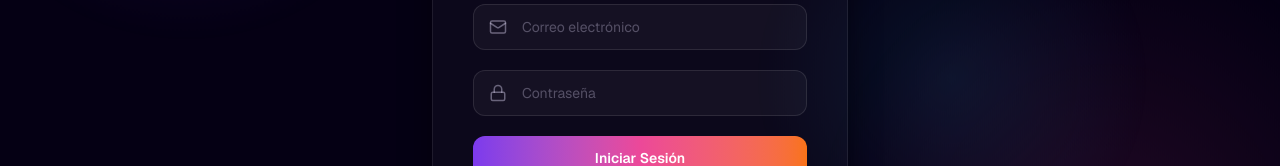
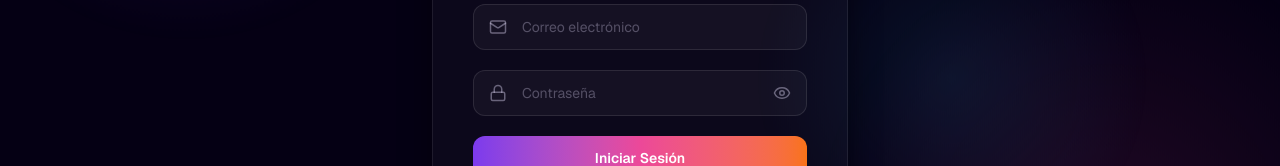
Before and after one commit to glucena1918-tech/reto_14_dias, a Next.js app: page /login in a window 1280 px wide. Shown: the part 360-526 px from the top of the page. Built offline with nearby package versions, Linux system fonts and the light colour scheme; no server answers.

Commit message:
feat: add eye icon password visibility toggle on login and signup forms

```diff
--- a/src/app/(auth)/login/page.tsx
+++ b/src/app/(auth)/login/page.tsx
@@ -8,7 +8,7 @@ import { useToast } from "@/components/ui/ToastProvider";
 import { GlassCard } from "@/components/ui/GlassCard";
 import { GlowButton } from "@/components/ui/GlowButton";
 import { Input } from "@/components/ui/Input";
-import { Mail, Lock, Loader2 } from "lucide-react";
+import { Mail, Lock, Loader2, Eye, EyeOff } from "lucide-react";
 
 function LoginForm() {
   const { language } = useTranslation();
@@ -18,6 +18,7 @@ function LoginForm() {
 
   const [email, setEmail] = useState("");
   const [password, setPassword] = useState("");
+  const [showPassword, setShowPassword] = useState(false);
   const [loading, setLoading] = useState(false);
 
   // Check for verified=true query param
@@ -115,9 +116,19 @@ function LoginForm() {
 
           <Input
             id="login-password"
-            type="password"
+            type={showPassword ? "text" : "password"}
             placeholder={language === "en" ? "Password" : "Contraseña"}
             icon={<Lock size={18} />}
+            rightElement={
+              <button
+                type="button"
+                onClick={() => setShowPassword(!showPassword)}
+                className="text-base-content/40 hover:text-base-content/70 focus:outline-none transition-colors flex items-center justify-center"
+                aria-label={showPassword ? "Hide password" : "Show password"}
+              >
+                {showPassword ? <EyeOff size={18} /> : <Eye size={18} />}
+              </button>
+            }
             value={password}
             onChange={(e) => setPassword(e.target.value)}
             required
--- a/src/app/(auth)/signup/page.tsx
+++ b/src/app/(auth)/signup/page.tsx
@@ -8,7 +8,7 @@ import { useToast } from "@/components/ui/ToastProvider";
 import { GlassCard } from "@/components/ui/GlassCard";
 import { GlowButton } from "@/components/ui/GlowButton";
 import { Input } from "@/components/ui/Input";
-import { Mail, Lock, User, Loader2 } from "lucide-react";
+import { Mail, Lock, User, Loader2, Eye, EyeOff } from "lucide-react";
 
 export default function SignUpPage() {
   const { language } = useTranslation();
@@ -19,6 +19,7 @@ export default function SignUpPage() {
   const [lastName, setLastName] = useState("");
   const [email, setEmail] = useState("");
   const [password, setPassword] = useState("");
+  const [showPassword, setShowPassword] = useState(false);
   const [loading, setLoading] = useState(false);
 
   const handleSignUp = async (e: React.FormEvent) => {
@@ -122,9 +123,19 @@ export default function SignUpPage() {
 
           <Input
             id="signup-password"
-            type="password"
+            type={showPassword ? "text" : "password"}
             placeholder={language === "en" ? "Password" : "Contraseña"}
             icon={<Lock size={18} />}
+            rightElement={
+              <button
+                type="button"
+                onClick={() => setShowPassword(!showPassword)}
+                className="text-base-content/40 hover:text-base-content/70 focus:outline-none transition-colors flex items-center justify-center"
+                aria-label={showPassword ? "Hide password" : "Show password"}
+              >
+                {showPassword ? <EyeOff size={18} /> : <Eye size={18} />}
+              </button>
+            }
             value={password}
             onChange={(e) => setPassword(e.target.value)}
             required
--- a/src/components/ui/Input.tsx
+++ b/src/components/ui/Input.tsx
@@ -4,11 +4,12 @@ import { forwardRef } from "react";
 
 interface InputProps extends InputHTMLAttributes<HTMLInputElement> {
   icon?: ReactNode;
+  rightElement?: ReactNode;
   label?: string;
 }
 
 export const Input = forwardRef<HTMLInputElement, InputProps>(
-  ({ icon, label, className, id, ...props }, ref) => {
+  ({ icon, rightElement, label, className, id, ...props }, ref) => {
     return (
       <div className="w-full">
         {label && (
@@ -31,10 +32,16 @@ export const Input = forwardRef<HTMLInputElement, InputProps>(
             className={cn(
               "glass-input w-full px-4 py-3 text-base-content placeholder:text-base-content/30 text-sm",
               icon && "pl-12",
+              rightElement && "pr-12",
               className
             )}
             {...props}
           />
+          {rightElement && (
+            <div className="absolute right-4 top-1/2 -translate-y-1/2 text-base-content/40 flex items-center justify-center">
+              {rightElement}
+            </div>
+          )}
         </div>
       </div>
     );
```
